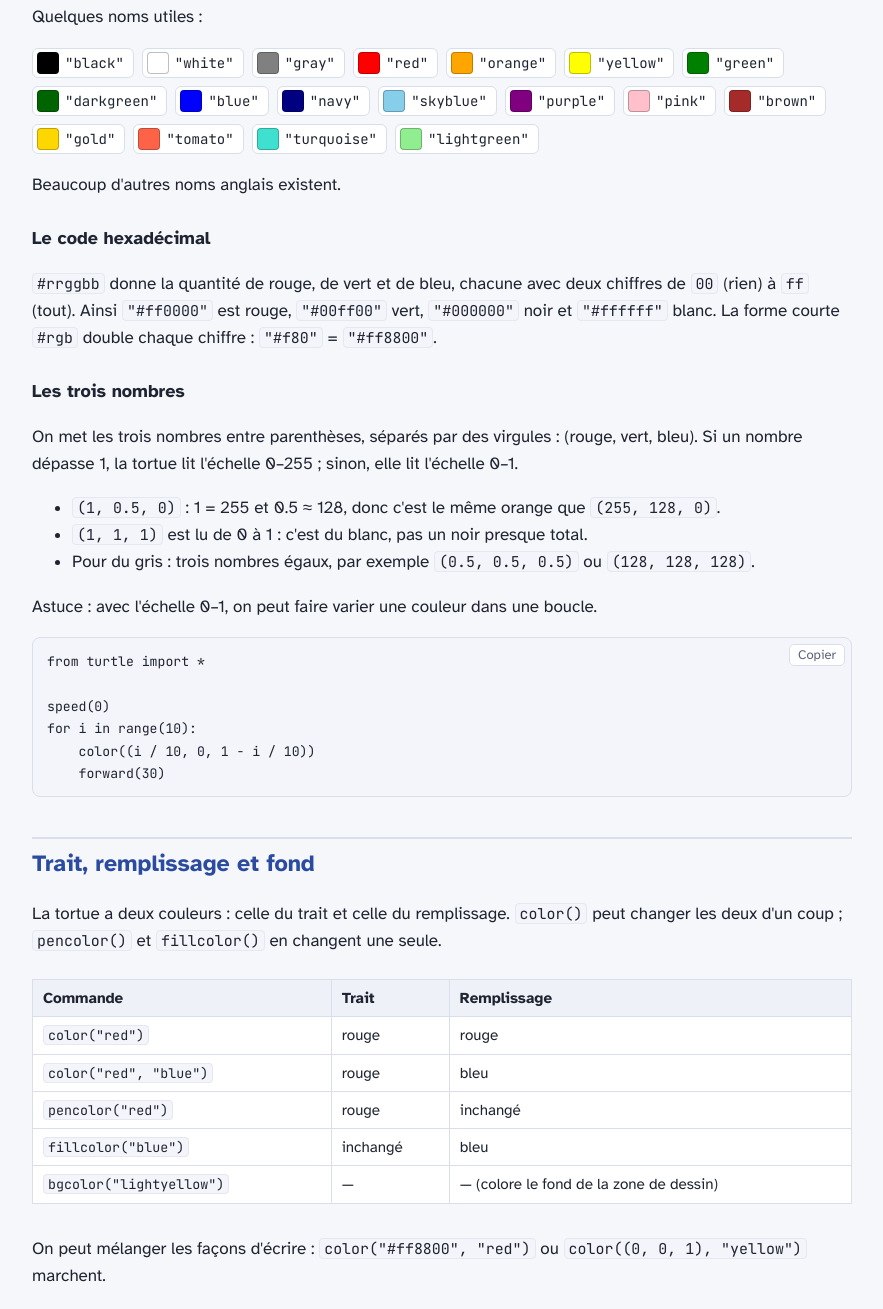
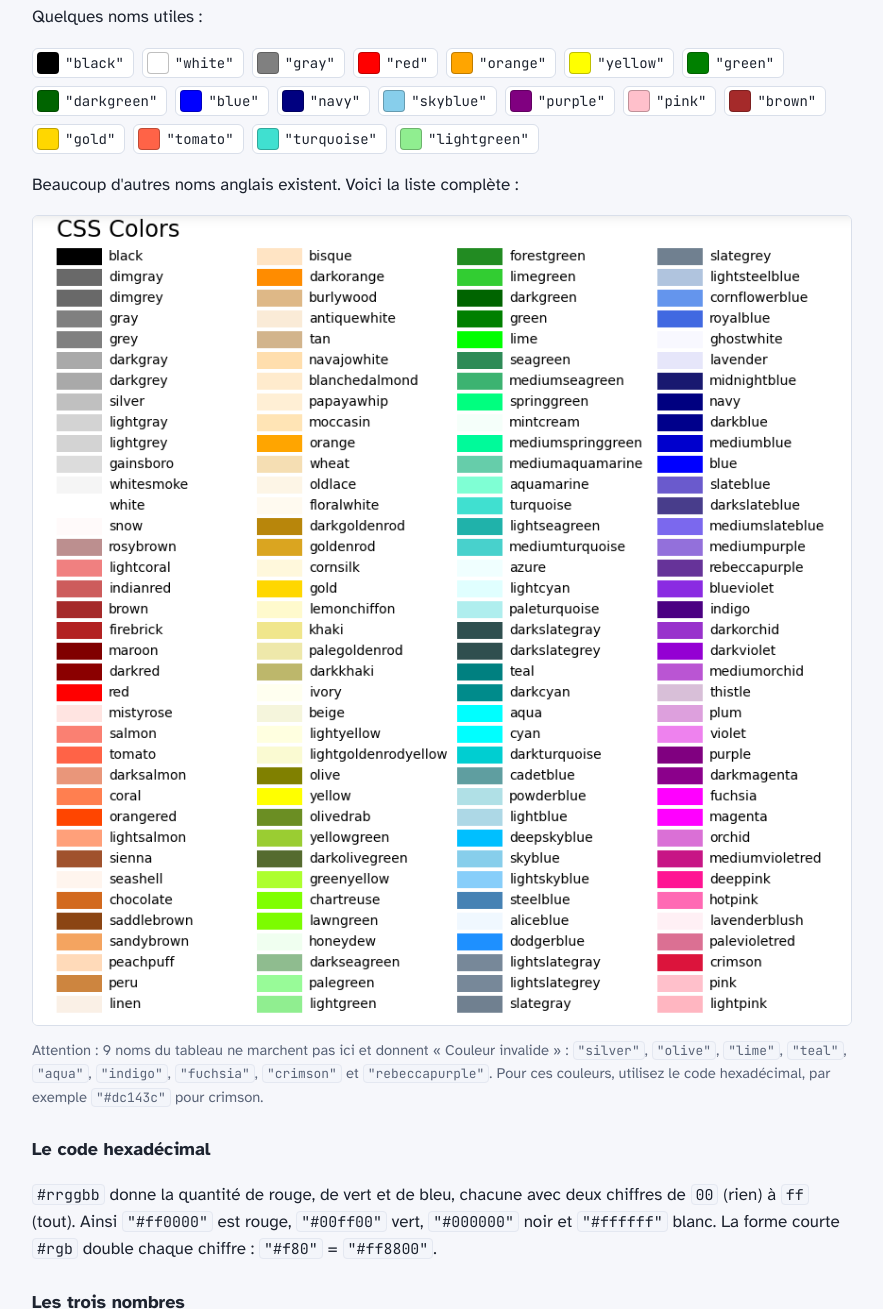
Before and after one commit to scormcdg/python, a plain HTML site: page tutoriels/tortue.html in a window 1280 px wide. Shown: the part 2441-3750 px from the top of the page, without its empty margins (198-1081 px from the left). Drawn offline with Linux system fonts and the light colour scheme.

Commit message:
Tutoriel tortue : tableau complet des noms de couleurs, avec les 9 noms refusés par les moteurs
Co-Authored-By: Claude Opus 5.5 <noreply@anthropic.com>
Claude-Session: https://claude.ai/code/session_01WbUfLLTrVi5ii6orPUr1qP

```diff
--- a/tutoriels/tortue.html
+++ b/tutoriels/tortue.html
@@ -34,6 +34,9 @@ th { background: #eef1f8; }
 .nuancier { display: flex; flex-wrap: wrap; gap: 8px; margin: 6px 0 10px; }
 .nuancier span { display: inline-flex; align-items: center; gap: 6px; background: var(--papier); border: 1px solid var(--bordure); border-radius: 6px; padding: 3px 9px 3px 4px; font: 14px var(--mono); }
 .nuancier i { display: inline-block; width: 22px; height: 22px; border-radius: 4px; border: 1px solid rgba(0,0,0,.25); }
+figure.couleurs { margin: 8px 0 14px; }
+figure.couleurs img { max-width: 100%; height: auto; border: 1px solid var(--bordure); border-radius: 6px; background: #fff; }
+figure.couleurs figcaption { color: var(--doux); font-size: 0.92rem; margin-top: 4px; }
 footer { margin-top: 48px; color: var(--doux); font-size: 0.9rem; }
 @media (max-width: 600px) { nav.sommaire ol { columns: 1; } body { font-size: 16px; } }
 @media print { pre .copier, nav.sommaire { display: none; } body { background: #fff; } }
@@ -201,7 +204,9 @@ forward(100)
 <span><i style="background:#90ee90"></i>"lightgreen"</span>
 </div>
 
-<p>Beaucoup d'autres noms anglais existent.</p>
+<p>Beaucoup d'autres noms anglais existent. Voici la liste complète :</p>
+<figure class="couleurs"><a href="img/couleurs.png" target="_blank"><img src="img/couleurs.png" alt="Tableau des noms de couleurs anglais avec leur échantillon" width="866" height="857" loading="lazy"></a>
+<figcaption>Attention : 9 noms du tableau ne marchent pas ici et donnent « Couleur invalide » : <code>"silver"</code>, <code>"olive"</code>, <code>"lime"</code>, <code>"teal"</code>, <code>"aqua"</code>, <code>"indigo"</code>, <code>"fuchsia"</code>, <code>"crimson"</code> et <code>"rebeccapurple"</code>. Pour ces couleurs, utilisez le code hexadécimal, par exemple <code>"#dc143c"</code> pour crimson.</figcaption></figure>
 <h3 id="le-code-hexadecimal">Le code hexadécimal</h3>
 <p><code>#rrggbb</code> donne la quantité de rouge, de vert et de bleu, chacune avec deux chiffres de <code>00</code> (rien) à <code>ff</code> (tout). Ainsi <code>"#ff0000"</code> est rouge, <code>"#00ff00"</code> vert, <code>"#000000"</code> noir et <code>"#ffffff"</code> blanc. La forme courte <code>#rgb</code> double chaque chiffre : <code>"#f80"</code> = <code>"#ff8800"</code>.</p>
 <h3 id="les-trois-nombres">Les trois nombres</h3>
```
Also changed, not shown: tutoriels/img/couleurs.png (added).
